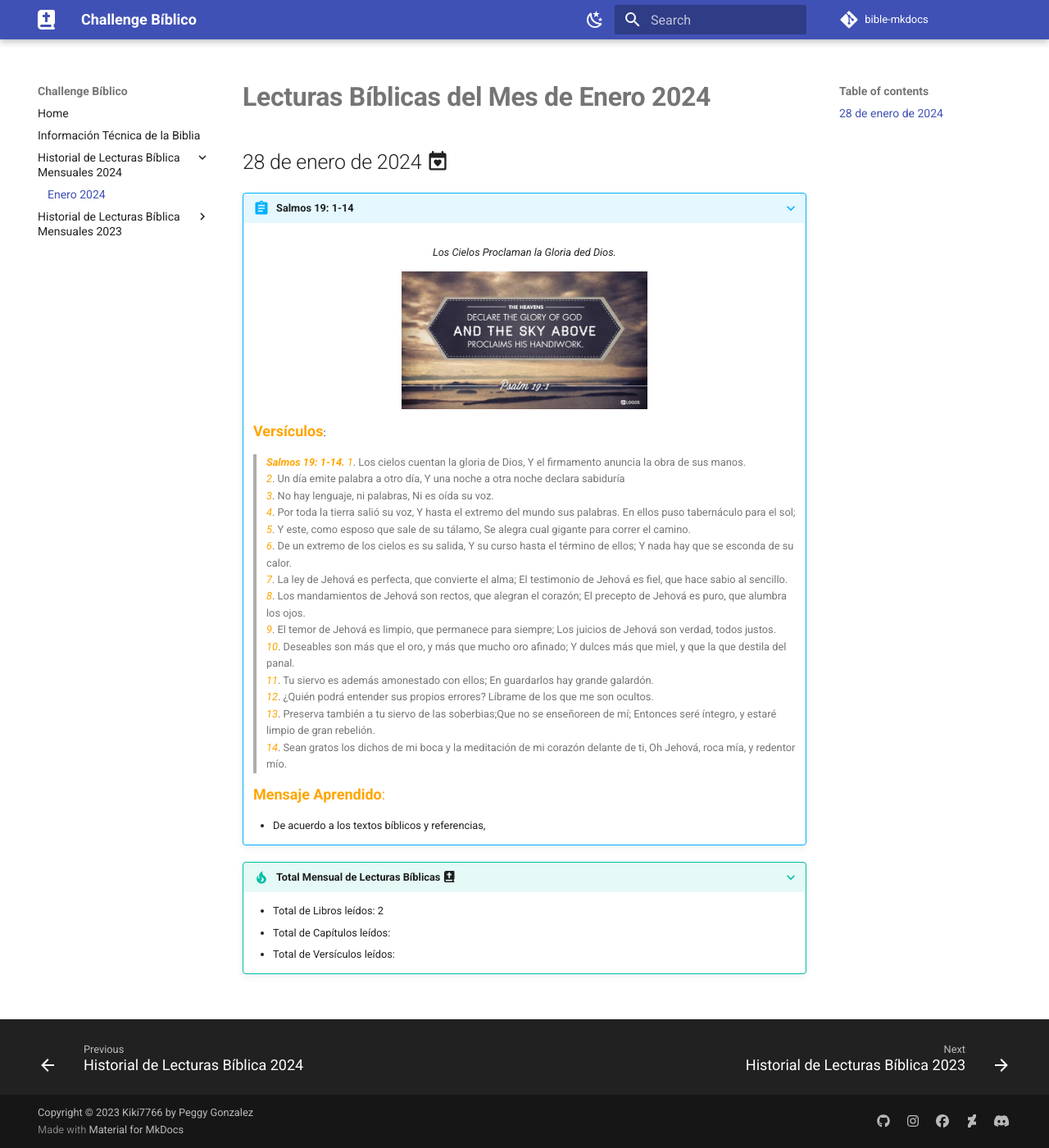
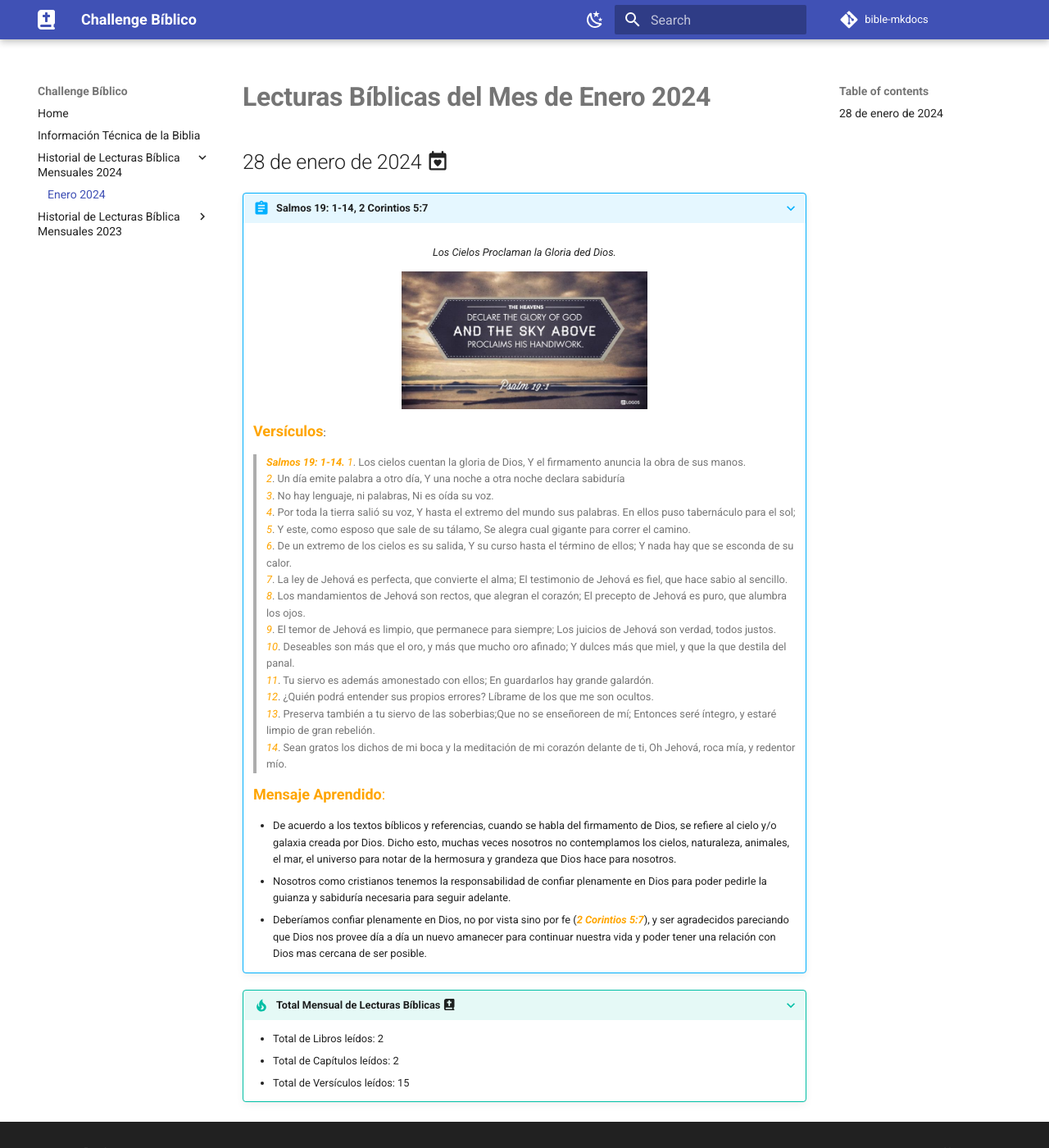
Before and after one commit to kiki7766/bible-mkdocs, an MkDocs documentation site: the page built from docs/m-2024/enero.md, in a window 1280 px wide and 1400 px high. Shown: the whole window at 82% size. Built offline with MkDocs 1.6.1 and Material for MkDocs 9.7.7, drawn with Linux system fonts in a browser that asks for light colours; some web fonts are replaced; a script that is not in the unit is left out; comment, search, counter and statistics services are not loaded.

Commit message:
modifying more jan 2024

```diff
--- a/docs/m-2024/enero.md
+++ b/docs/m-2024/enero.md
@@ -2,7 +2,7 @@
 
 ## 28 de enero de 2024 :material-calendar-heart:
 
-???+ abstract "Salmos 19: 1-14"
+???+ abstract "Salmos 19: 1-14, 2 Corintios 5:7"
     <figure markdown><figcaption>Los Cielos Proclaman la Gloria ded Dios.</figcaption>
     ![Salmos 19](../assets/Ps19.jpeg){ width="300" }</figure>
 
@@ -12,11 +12,12 @@
 
     <font size=4, color=orange>**Mensaje Aprendido**:</font>
 
-    - De acuerdo a los textos bíblicos y referencias,
-
+    - De acuerdo a los textos bíblicos y referencias, cuando se habla del firmamento de Dios, se refiere al cielo y/o galaxia creada por Dios. Dicho esto, muchas veces nosotros no contemplamos los cielos, naturaleza, animales, el mar, el universo para notar de la hermosura y grandeza que Dios hace para nosotros.
+    - Nosotros como cristianos tenemos la responsabilidad de confiar plenamente en Dios para poder pedirle la guianza y sabiduría necesaria para seguir adelante.
+    - Deberíamos confiar plenamente en Dios, no por vista sino por fe (_**<font color=orange>2 Corintios 5:7</font>**_), y ser agradecidos pareciando que Dios nos provee día a día un nuevo amanecer para continuar nuestra vida y poder tener una relación con Dios mas cercana de ser posible.
 
 
 ???+ tip "Total Mensual de Lecturas Bíblicas :fontawesome-solid-book-bible:"
     - Total de Libros leídos: 2
-    - Total de Capítulos leídos:
-    - Total de Versículos leídos:
+    - Total de Capítulos leídos: 2
+    - Total de Versículos leídos: 15
```
Also changed, not shown: docs/index.md (+3 -3 lines), docs/m-2024/index.md (+2 -2 lines).
